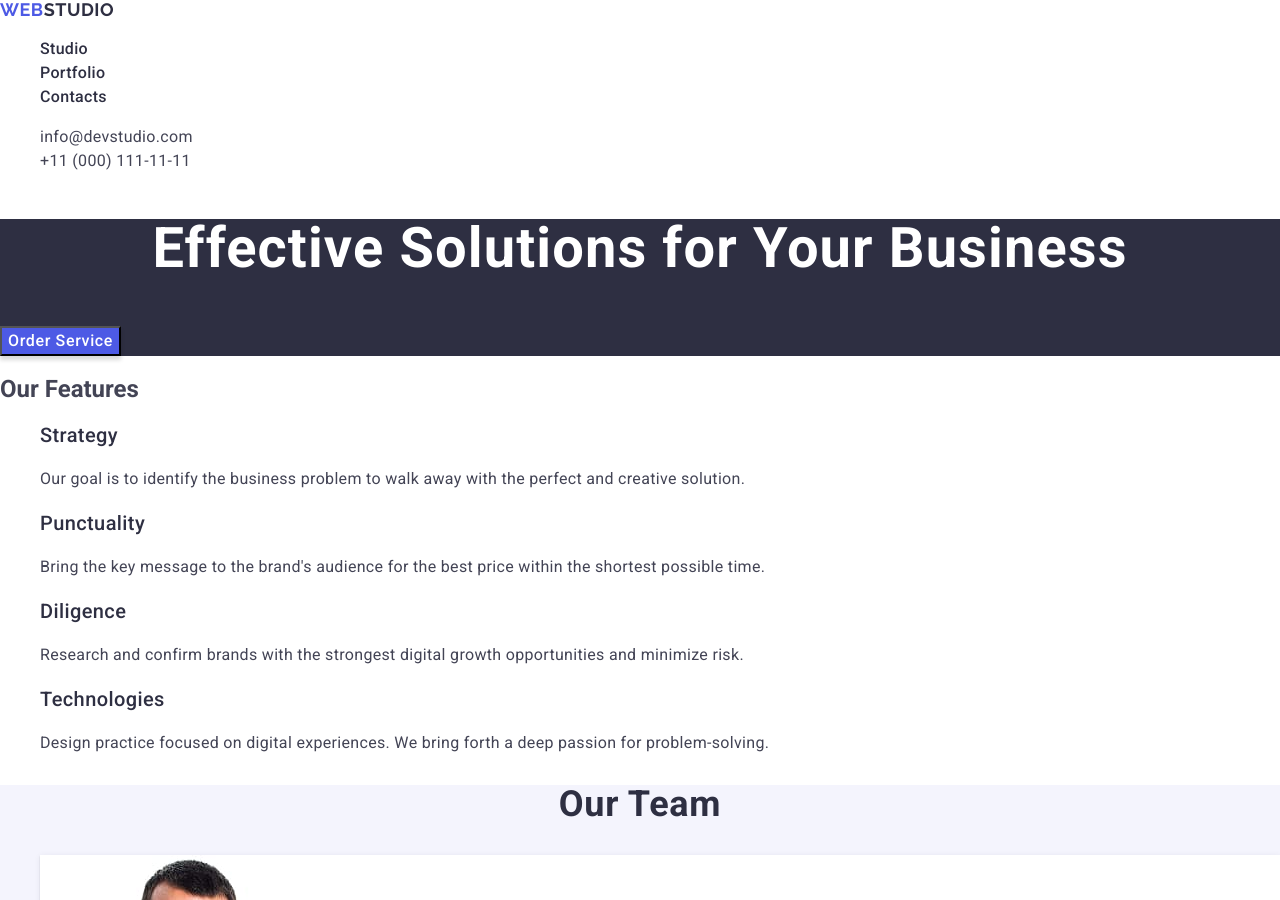
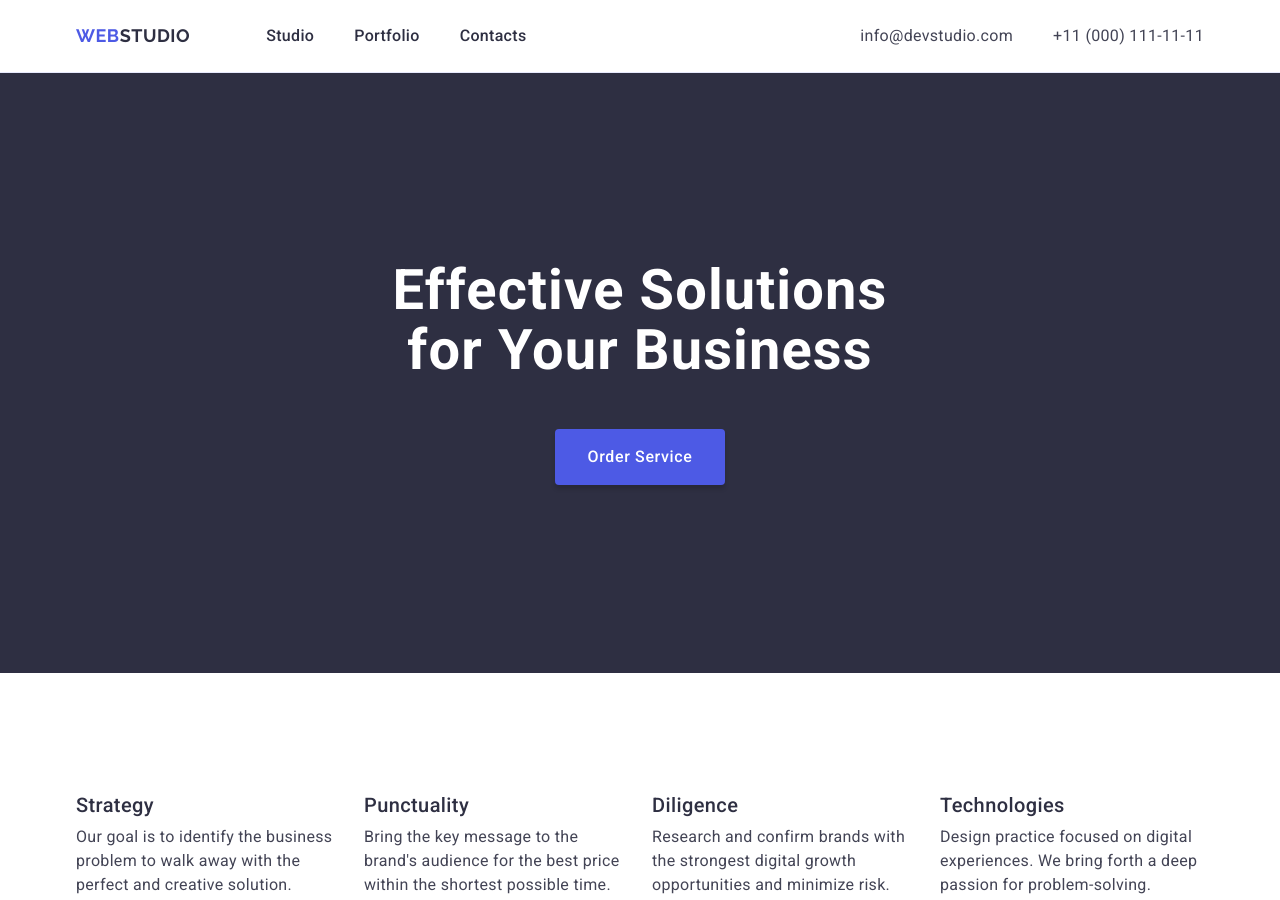
Before and after one commit to Andrii-Stepaniuk27/goit-markup-hw-03, a plain HTML site: page index.html in a window 1280 px wide. Shown: the top 900 px of the page. Drawn offline with nearby package versions, Linux system fonts and the light colour scheme.

Commit message:
start homework 3

```diff
--- a/css/styles.css
+++ b/css/styles.css
@@ -6,10 +6,39 @@ body {
 ul,
 ol {
   list-style-type: none;
+  margin: 0;
+  padding: 0;
+}
+p,
+h1,
+h2,
+h3,
+h4,
+h5,
+h6 {
+  margin: 0;
+}
+.container {
+  max-width: 1158px;
+  padding-left: 15px;
+  padding-right: 15px;
+  margin: 0 auto;
 }
 a {
   text-decoration: none;
 }
+.page-header {
+  border-bottom: 1px solid #e7e9fc;
+}
+.header-container {
+  display: flex;
+  align-items: center;
+}
+.nav-header {
+  display: flex;
+  align-items: center;
+}
+/* Header */
 .logo {
   font-family: "Raleway", sans-serif;
   font-weight: 700;
@@ -19,8 +48,17 @@ a {
   text-transform: uppercase;
   color: #4d5ae5;
 }
+.header-logo {
+  padding: 24px 0;
+  margin-right: 76px;
+}
 .header-logo .logo-part {
   color: #2e2f42;
+}
+.list-nav {
+  display: flex;
+  align-items: center;
+  gap: 40px;
 }
 .nav-link {
   font-weight: 500;
@@ -28,10 +66,18 @@ a {
   line-height: 1.5;
   letter-spacing: 0.02em;
   color: #2e2f42;
+  display: block;
+  padding: 24px 0;
 }
 
 .contacts {
   font-style: normal;
+  margin-left: auto;
+}
+.contacts-list {
+  display: flex;
+  align-items: center;
+  gap: 40px;
 }
 .contacts-link {
   font-weight: 400;
@@ -39,6 +85,8 @@ a {
   line-height: 1.5;
   letter-spacing: 0.02em;
   color: #434455;
+  display: block;
+  padding: 24px 0;
 }
 
 .nav-link:hover,
@@ -47,8 +95,16 @@ a {
 .contacts-link:focus {
   color: #404bbf;
 }
+/* Tile */
 .title {
   background: #2e2f42;
+  padding-top: 188px;
+  padding-bottom: 188px;
+}
+.title-container {
+  display: flex;
+  flex-direction: column;
+  align-items: center;
 }
 .title-name {
   font-weight: 700;
@@ -57,6 +113,8 @@ a {
   letter-spacing: 0.02em;
   text-align: center;
   color: #fff;
+  max-width: 496px;
+  margin-bottom: 48px;
 }
 .title-btn {
   box-shadow: 0 4px 4px 0 rgba(0, 0, 0, 0.15);
@@ -67,10 +125,37 @@ a {
   letter-spacing: 0.04em;
   color: #fff;
   cursor: pointer;
+  border: none;
+  border-radius: 4px;
+  padding: 16px 32px;
 }
 .title-btn:hover,
 .title-btn:focus {
   background-color: #404bbf;
+}
+/* Features */
+.features {
+  padding-top: 120px;
+  padding-bottom: 120px;
+}
+.features-hidden {
+  position: absolute;
+  width: 1px;
+  height: 1px;
+  margin: -1px;
+  border: 0;
+  padding: 0;
+  white-space: nowrap;
+  clip-path: inset(100%);
+  clip: rect(0 0 0 0);
+  overflow: hidden;
+}
+.features-list {
+  display: flex;
+  gap: 24px;
+}
+.features-item {
+  width: calc((100% - 72px) / 4);
 }
 .features-title {
   font-weight: 500;
@@ -78,6 +163,7 @@ a {
   line-height: 1.2;
   letter-spacing: 0.02em;
   color: #2e2f42;
+  margin-bottom: 8px;
 }
 .features-text {
   font-weight: 400;
@@ -86,8 +172,10 @@ a {
   letter-spacing: 0.02em;
   color: #434455;
 }
+/* Team */
 .team {
   background-color: #f4f4fd;
+  padding-bottom: 120px;
 }
 .team-name {
   font-weight: 700;
@@ -96,6 +184,13 @@ a {
   letter-spacing: 0.02em;
   text-align: center;
   color: #2e2f42;
+  padding-top: 120px;
+  padding-bottom: 72px;
+}
+.team-list {
+  display: flex;
+  justify-content: center;
+  gap: 24px;
 }
 .team-title {
   font-weight: 500;
@@ -104,6 +199,7 @@ a {
   letter-spacing: 0.02em;
   text-align: center;
   color: #2e2f42;
+  margin: 32px 49px 8px 49px;
 }
 .team-text {
   font-weight: 400;
@@ -112,6 +208,7 @@ a {
   letter-spacing: 0.02em;
   text-align: center;
   color: #434455;
+  margin: 8px 52px 32px 52px;
 }
 .team-item {
   box-shadow: 0 2px 1px 0 rgba(46, 47, 66, 0.08),
--- a/index.html
+++ b/index.html
@@ -21,6 +21,7 @@
   </head>
   <body>
     <header class="page-header">
+      <div class="container header-container">
         <nav class="nav-header">
           <a class="logo header-logo" href="./index.html"
             >Web<span class="logo-part">Studio</span></a
@@ -47,21 +48,25 @@
             </li>
           </ul>
         </address>
+      </div>
     </header>
 
     <main>
       <section class="title">
+        <div class="container title-container">
           <h1 class="title-name">Effective Solutions for Your Business</h1>
           <button type="button" class="title-btn">Order Service</button>
+        </div>
       </section>
       <section class="features">
+        <div class="container">
           <h2 class="features-hidden">Our Features</h2>
           <ul class="features-list">
             <li class="features-item">
               <h3 class="features-title">Strategy</h3>
               <p class="features-text">
-              Our goal is to identify the business problem to walk away with the
-              perfect and creative solution.
+                Our goal is to identify the business problem to walk away with
+                the perfect and creative solution.
               </p>
             </li>
             <li class="features-item">
@@ -86,8 +91,10 @@
               </p>
             </li>
           </ul>
+        </div>
       </section>
       <section class="team">
+        <div class="container">
           <h2 class="team-name">Our Team</h2>
           <ul class="team-list">
             <li class="team-item">
@@ -131,8 +138,10 @@
               <p class="team-text">UI Designer</p>
             </li>
           </ul>
+        </div>
       </section>
       <section class="portfolio">
+        <div class="container">
           <h2 class="portfolio-title">Our Portfolio</h2>
           <ul class="portfolio-list">
             <li class="portfolio-list">
@@ -196,16 +205,19 @@
               <p class="portfolio-text">Marketing</p>
             </li>
           </ul>
+        </div>
       </section>
     </main>
     <footer class="footer">
+      <div class="container">
         <a class="footer-link" href="./index.html"
           >Web<span class="footer-part">Studio</span></a
         >
         <p class="footer-text">
-        Increase the flow of customers and sales for your business with digital
-        marketing & growth solutions.
+          Increase the flow of customers and sales for your business with
+          digital marketing & growth solutions.
         </p>
+      </div>
     </footer>
   </body>
 </html>
```
Lines whose indentation alone changed are shown as unchanged.
